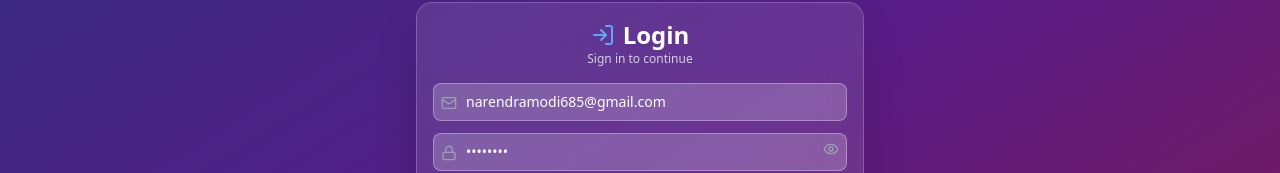
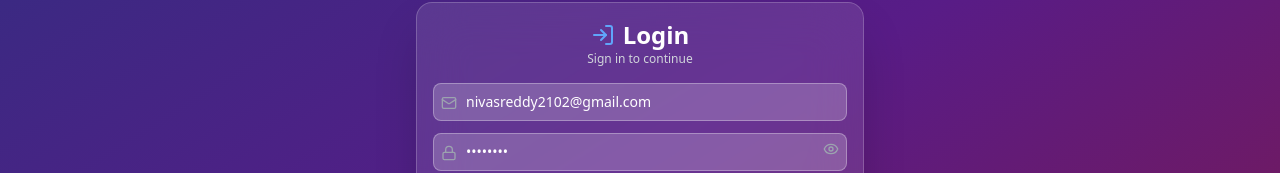
Before and after one commit to nivasreddy9/frontend_connectifyy, a React (Vite) app: page /login in a window 1280 px wide. Shown: the part 213-386 px from the top of the page. Built offline with nearby package versions, Linux system fonts and the light colour scheme.

Commit message:
Update Login.jsx

```diff
--- a/src/Login&signup/Login.jsx
+++ b/src/Login&signup/Login.jsx
@@ -11,7 +11,7 @@ import Base_url from "../utils/baseurl";
 const Login = () => {
   const navigate = useNavigate();
   const dispatch = useDispatch();
-  const [formData, setFormData] = useState({ Email: "narendramodi685@gmail.com", Password: "Modi685@" });
+  const [formData, setFormData] = useState({ Email: "nivasreddy2102@gmail.com", Password: "Nivas21@" });
   const [passwordVisible, setPasswordVisible] = useState(false);
   const [error, setError] = useState("");
   const [isLoading, setIsLoading] = useState(false);
```
